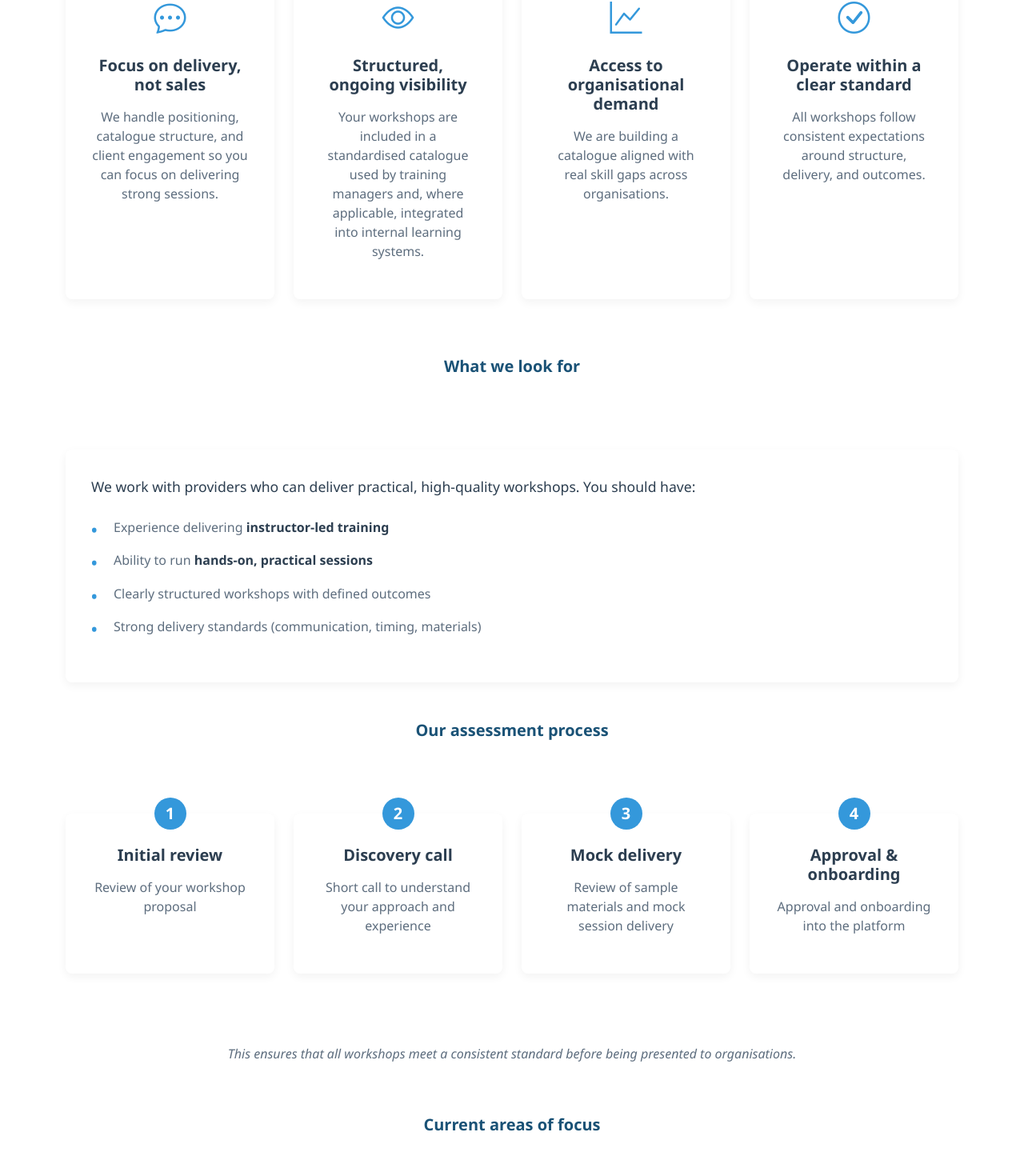
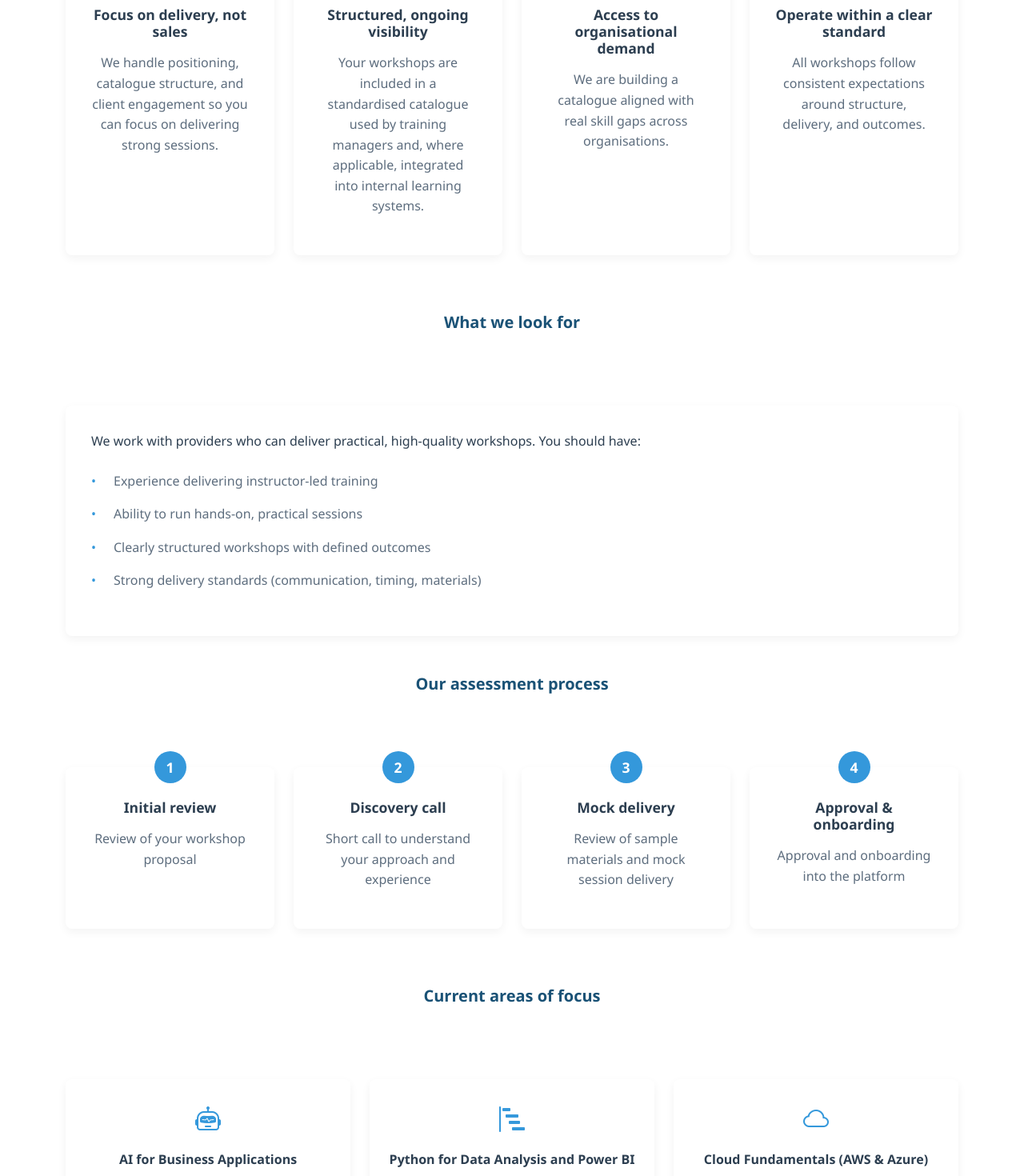
Before and after one commit to Alec-Hajinoff/TrainingAPI, a React (Create React App) app in the folder React/: page /ForProviders in a window 1280 px wide. Shown: the part 1300-2770 px from the top of the page at 80% size. Built offline with nearby package versions, Linux system fonts and the light colour scheme.

Commit message:
13/4/26, 14:36

```diff
--- a/React/src/ForProviders.css
+++ b/React/src/ForProviders.css
@@ -1,3 +1,9 @@
+.providers-container,
+.providers-container * {
+  font-family: "Segoe UI", Tahoma, Geneva, Verdana, sans-serif;
+}
+
+/* Hero Section */
 .providers-hero {
   padding: 2rem 0;
   text-align: center;
@@ -6,7 +12,7 @@
 }
 
 .providers-main-title {
-  font-size: 3rem;
+  font-size: 2.25rem;
   font-weight: 700;
   color: #1a5276;
   margin-bottom: 1.5rem;
@@ -14,10 +20,10 @@
 }
 
 .providers-main-description {
-  font-size: 1.25rem;
+  font-size: 1.1rem;
   font-weight: 500;
   margin-bottom: 1.5rem;
-  line-height: 1.7;
+  line-height: 1.6;
   color: #1a5276;
 }
 
@@ -39,7 +45,7 @@
 }
 
 .model-text {
-  font-size: 1.1rem;
+  font-size: 1rem;
   line-height: 1.6;
   color: #2c3e50;
   margin-bottom: 1rem;
@@ -55,6 +61,7 @@
   padding: 0.5rem 0 0.5rem 1.75rem;
   position: relative;
   font-size: 1rem;
+  line-height: 1.6;
   color: #5d6d7e;
 }
 
@@ -63,7 +70,7 @@
   position: absolute;
   left: 0;
   color: #3498db;
-  font-weight: bold;
+  font-weight: normal;
 }
 
 .providers-benefit-card {
@@ -88,7 +95,7 @@
 }
 
 .providers-benefit-title {
-  font-size: 1.25rem;
+  font-size: 1.1rem;
   font-weight: 600;
   color: #2c3e50;
   margin-bottom: 1rem;
@@ -97,7 +104,7 @@
 .providers-benefit-description {
   color: #5d6d7e;
   font-size: 1rem;
-  line-height: 1.5;
+  line-height: 1.6;
 }
 
 .criteria-content {
@@ -108,10 +115,11 @@
 }
 
 .criteria-intro {
-  font-size: 1.1rem;
+  font-size: 1rem;
+  line-height: 1.6;
   color: #2c3e50;
   margin-bottom: 1rem;
-  font-weight: 500;
+  font-weight: normal;
 }
 
 .criteria-list {
@@ -124,7 +132,9 @@
   padding: 0.5rem 0 0.5rem 1.75rem;
   position: relative;
   font-size: 1rem;
+  line-height: 1.6;
   color: #5d6d7e;
+  font-weight: normal;
 }
 
 .criteria-list li:before {
@@ -132,8 +142,8 @@
   position: absolute;
   left: 0;
   color: #3498db;
-  font-size: 1.25rem;
-  font-weight: bold;
+  font-size: 1rem;
+  font-weight: normal;
 }
 
 .providers-step-card {
@@ -159,12 +169,12 @@
   display: flex;
   align-items: center;
   justify-content: center;
-  font-size: 1.25rem;
-  font-weight: 700;
+  font-size: 1.1rem;
+  font-weight: 600;
 }
 
 .providers-step-title {
-  font-size: 1.25rem;
+  font-size: 1.1rem;
   font-weight: 600;
   color: #2c3e50;
   margin-top: 0.5rem;
@@ -174,15 +184,7 @@
 .providers-step-description {
   color: #5d6d7e;
   font-size: 1rem;
-  line-height: 1.5;
-}
-
-.assessment-note {
-  text-align: center;
-  font-style: italic;
-  color: #5d6d7e;
-  font-size: 1rem;
-  margin-top: 1rem;
+  line-height: 1.6;
 }
 
 .focus-card {
@@ -207,7 +209,7 @@
 }
 
 .focus-title {
-  font-size: 1.1rem;
+  font-size: 1rem;
   font-weight: 600;
   color: #2c3e50;
   margin-bottom: 0.75rem;
@@ -215,8 +217,8 @@
 
 .focus-description {
   color: #5d6d7e;
-  font-size: 0.9rem;
-  line-height: 1.5;
+  font-size: 1rem;
+  line-height: 1.6;
 }
 
 .interest-content {
@@ -229,6 +231,7 @@
 
 .interest-text {
   font-size: 1rem;
+  line-height: 1.6;
   color: #2c3e50;
   margin-bottom: 1rem;
 }
@@ -245,6 +248,7 @@
   padding: 0.5rem 0 0.5rem 1.75rem;
   position: relative;
   font-size: 1rem;
+  line-height: 1.6;
   color: #5d6d7e;
 }
 
@@ -253,19 +257,20 @@
   position: absolute;
   left: 0;
   color: #3498db;
-  font-weight: bold;
+  font-weight: normal;
 }
 
 .interest-email {
   margin-top: 1.5rem;
-  font-size: 1.25rem;
-  font-weight: 600;
+  font-size: 1rem;
+  font-weight: normal;
 }
 
 .providers-email-link {
   color: #3498db;
   text-decoration: none;
   transition: color 0.3s ease;
+  font-weight: normal;
 }
 
 .providers-email-link:hover {
@@ -275,15 +280,15 @@
 
 @media (max-width: 767px) {
   .providers-main-title {
-    font-size: 2rem;
+    font-size: 1.7rem;
   }
 
   .providers-main-description {
-    font-size: 1.1rem;
+    font-size: 1rem;
   }
 
   .providers-section-title {
-    font-size: 1.25rem;
+    font-size: 1.1rem;
   }
 
   .providers-benefit-card,
@@ -301,6 +306,6 @@
 
 @media (min-width: 768px) and (max-width: 991px) {
   .providers-main-title {
-    font-size: 2.5rem;
+    font-size: 2rem;
   }
 }
--- a/React/src/ForProviders.js
+++ b/React/src/ForProviders.js
@@ -1,9 +1,11 @@
-import React from "react";
+import React, { useEffect } from "react";
 import "bootstrap-icons/font/bootstrap-icons.css";
 import "./ForProviders.css";
 
 function ForProviders() {
-  const currentYear = new Date().getFullYear();
+  useEffect(() => {
+    window.scrollTo(0, 0);
+  }, []);
 
   return (
     <div className="providers-container">
@@ -142,12 +144,8 @@ function ForProviders() {
                 workshops. You should have:
               </p>
               <ul className="criteria-list">
-                <li>
-                  Experience delivering <strong>instructor-led training</strong>
-                </li>
-                <li>
-                  Ability to run <strong>hands-on, practical sessions</strong>
-                </li>
+                <li>Experience delivering instructor-led training</li>
+                <li>Ability to run hands-on, practical sessions</li>
                 <li>Clearly structured workshops with defined outcomes</li>
                 <li>
                   Strong delivery standards (communication, timing, materials)
@@ -202,15 +200,6 @@ function ForProviders() {
                 Approval and onboarding into the platform
               </p>
             </div>
-          </div>
-        </div>
-
-        <div className="row mb-5">
-          <div className="col-12">
-            <p className="assessment-note">
-              This ensures that all workshops meet a consistent standard before
-              being presented to organisations.
-            </p>
           </div>
         </div>
 
```
